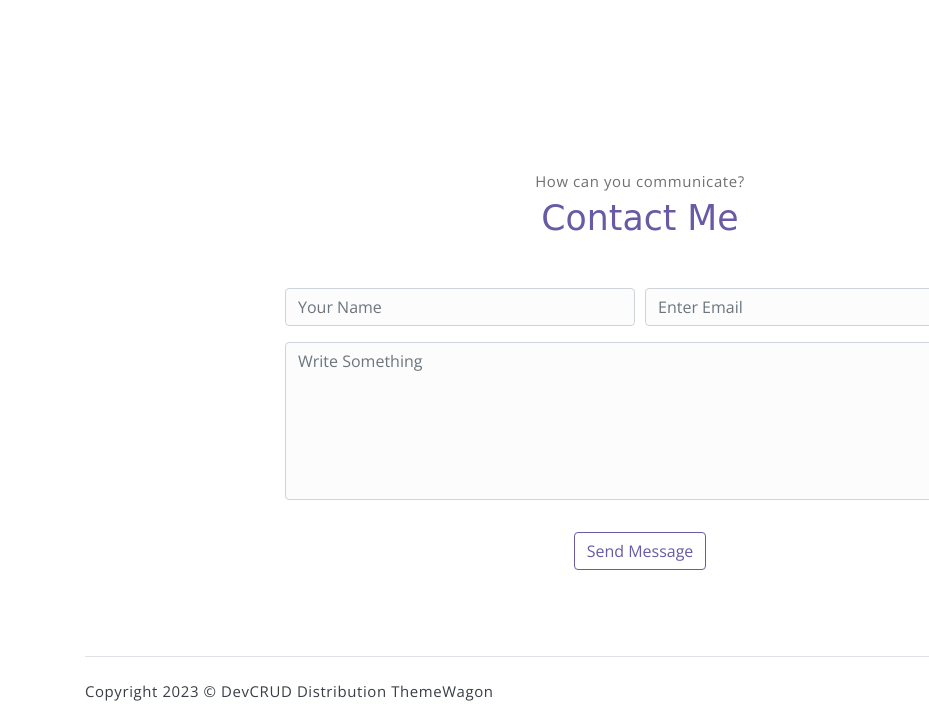
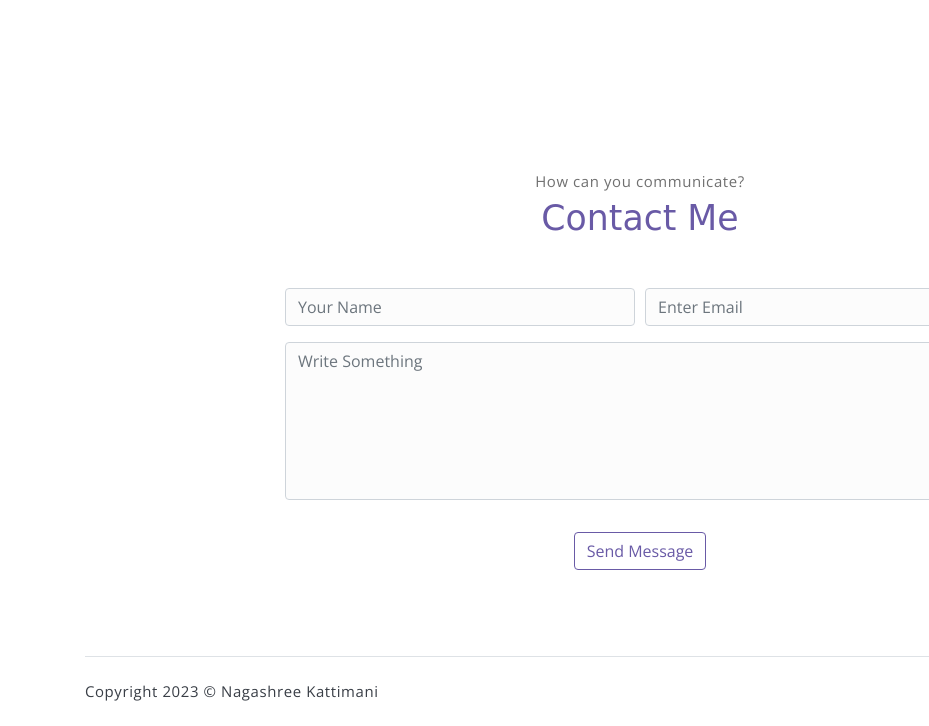
Before and after one commit to shree2310/nagashree-portfolio, a plain HTML site: page index.html in a window 1280 px wide. Shown: the part 4404-5130 px from the top of the page, 0-929 px from the left. Drawn offline with nearby package versions, Linux system fonts and the light colour scheme; a web font is replaced by a local one.

Commit message:
changed thrme name

```diff
--- a/index.html
+++ b/index.html
@@ -381,8 +381,8 @@
         <footer class="footer">
             <p class="mb-0">Copyright
                 <script>document.write(new Date().getFullYear())</script> &copy; <a
-                    href="http://www.devcrud.com">DevCRUD</a> Distribution <a
-                    href="https://themewagon.com">ThemeWagon</a>
+                    href="mailto:nagashreekattimani64@gmail.com">Nagashree Kattimani</a>
+
             </p>
             <div class="social-links text-right m-auto ml-sm-auto">
                 <a href="https://github.com/shree2310" class="link"><i class="ti-facebook"></i></a>
```
